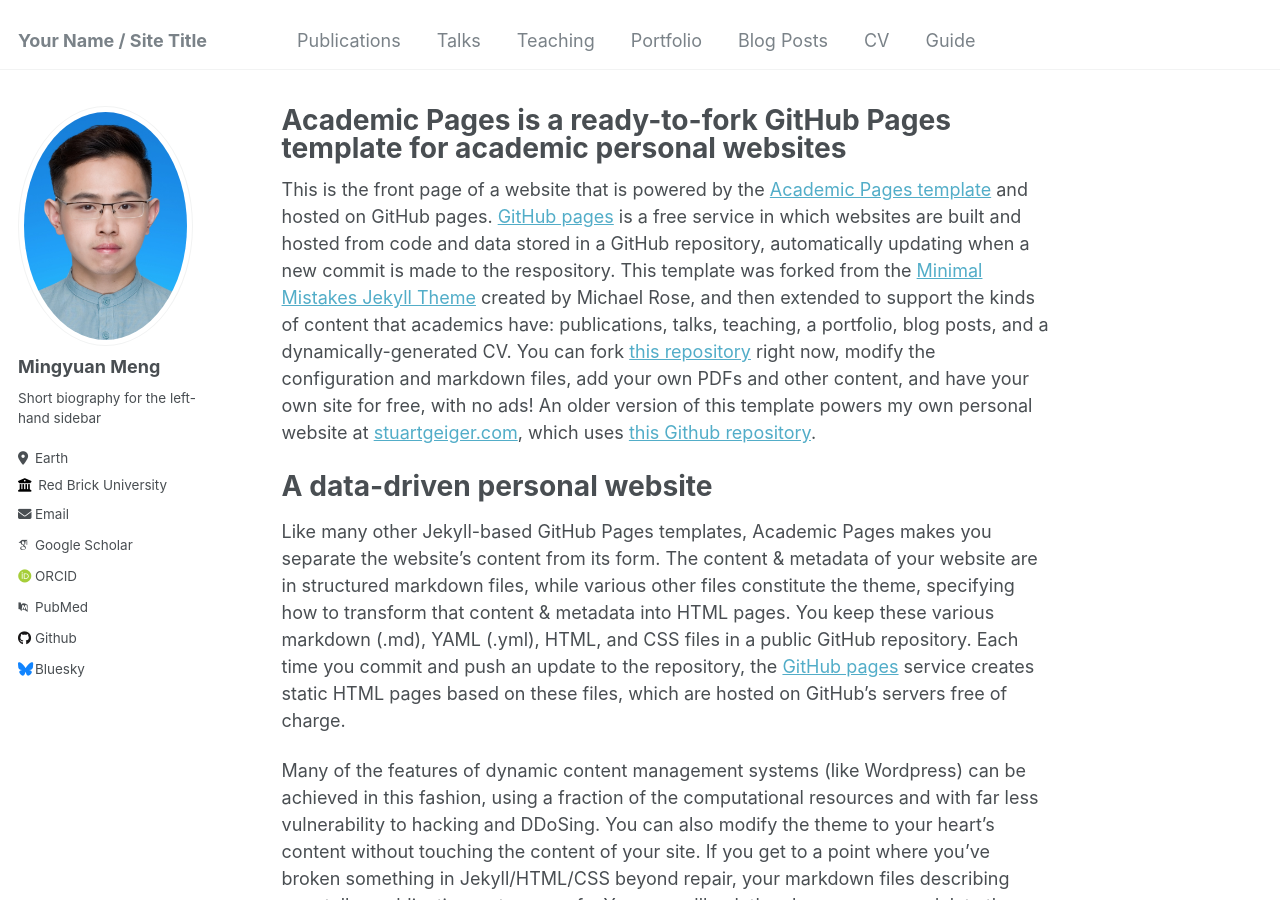
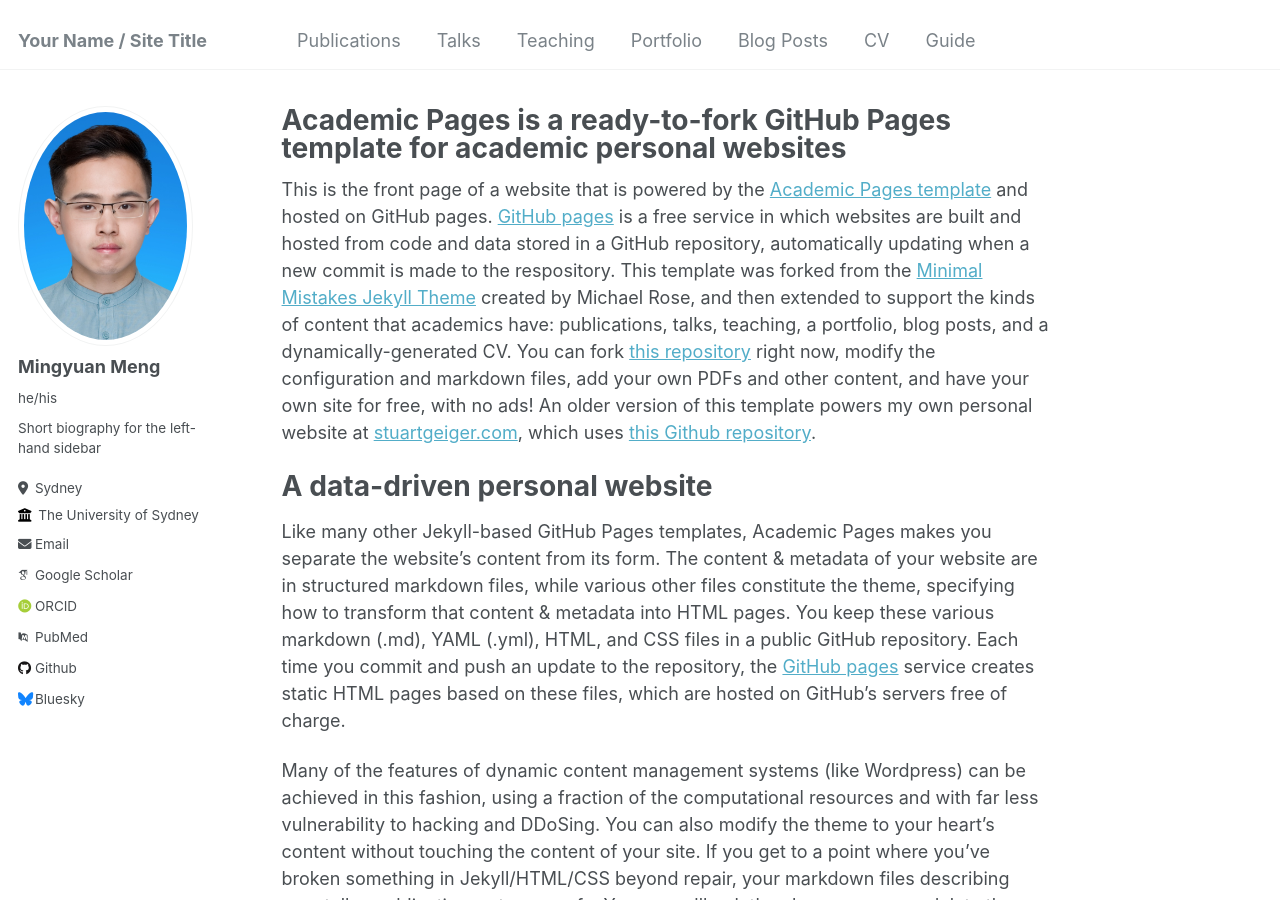
Before and after one commit to MungoMeng/mungomeng.github.io, a Jekyll site: the page built from _pages/about.md, in a window 1280 px wide and 900 px high. Built offline with Jekyll 4.4.1, drawn with Linux system fonts in a browser that asks for light colours; some web fonts are replaced.

Commit message:
Update _config.yml

```diff
--- a/_config.yml
+++ b/_config.yml
@@ -7,14 +7,14 @@
 # server process.
 
 # Basic Site Settings
-locale                   : "en-US"
+locale                   : "en-AU"
 title                    : "Your Name / Site Title"
 title_separator          : "-"
 name                     : &name "Your Name"
 description              : &description "personal description"
-url                      : https://academicpages.github.io # the base hostname & protocol for your site e.g. "https://mmistakes.github.io"
+url                      : https://mungomeng.github.io
 baseurl                  : "" # the subpath of your site, e.g. "/blog"
-repository               : "academicpages/academicpages.github.io"
+repository               : "MungoMeng/mungomeng.github.io"
 
 # Site Author - The following control what appear as part of the author content on the side bar.
 #               If a field is blank the icon and link will not appear, otherwise it will be shown.
@@ -23,12 +23,12 @@ author:
   # Biographic information
   avatar           : "profile.png"
   name             : "Mingyuan Meng"
-  pronouns         : # example: "she/her"
+  pronouns         : "he/his"
   bio              : "Short biography for the left-hand sidebar"
-  location         : "Earth"
-  employer         : "Red Brick University"
+  location         : "Sydney"
+  employer         : "The University of Sydney"
   uri              : # URL
-  email            : "none@example.org"
+  email            : "mungomeng@qq.com"
 
   # Academic websites
   arxiv            : # URL - Update with the correct link to your profile
```
